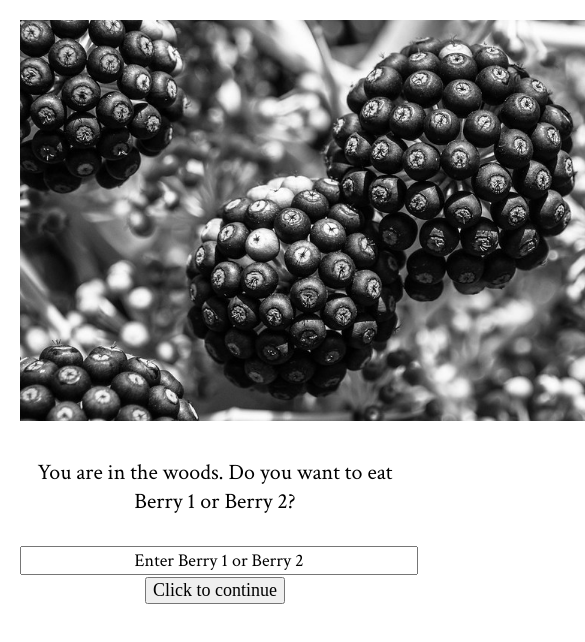
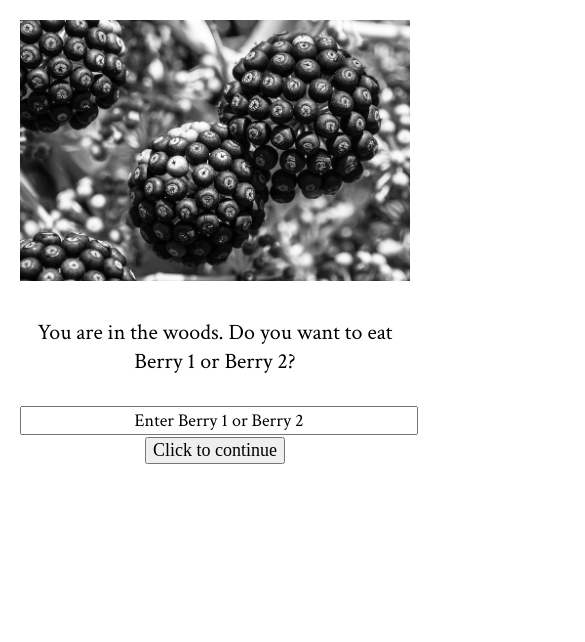
Before and after one commit to katholmgren/441-work, a plain HTML site: page HW-4/index.html in a window 390 px wide. Shown: the top 642 px of the page, 585 px wide, since content can reach past the window. Drawn offline with Linux system fonts and the light colour scheme.

Commit message:
test mmobile

```diff
--- a/HW-4/styles.css
+++ b/HW-4/styles.css
@@ -31,4 +31,7 @@ button {
       margin: auto;
       text-align: center;
     }
+    #mainImage{
+      max-width: 100%;
+    }
 }
```
